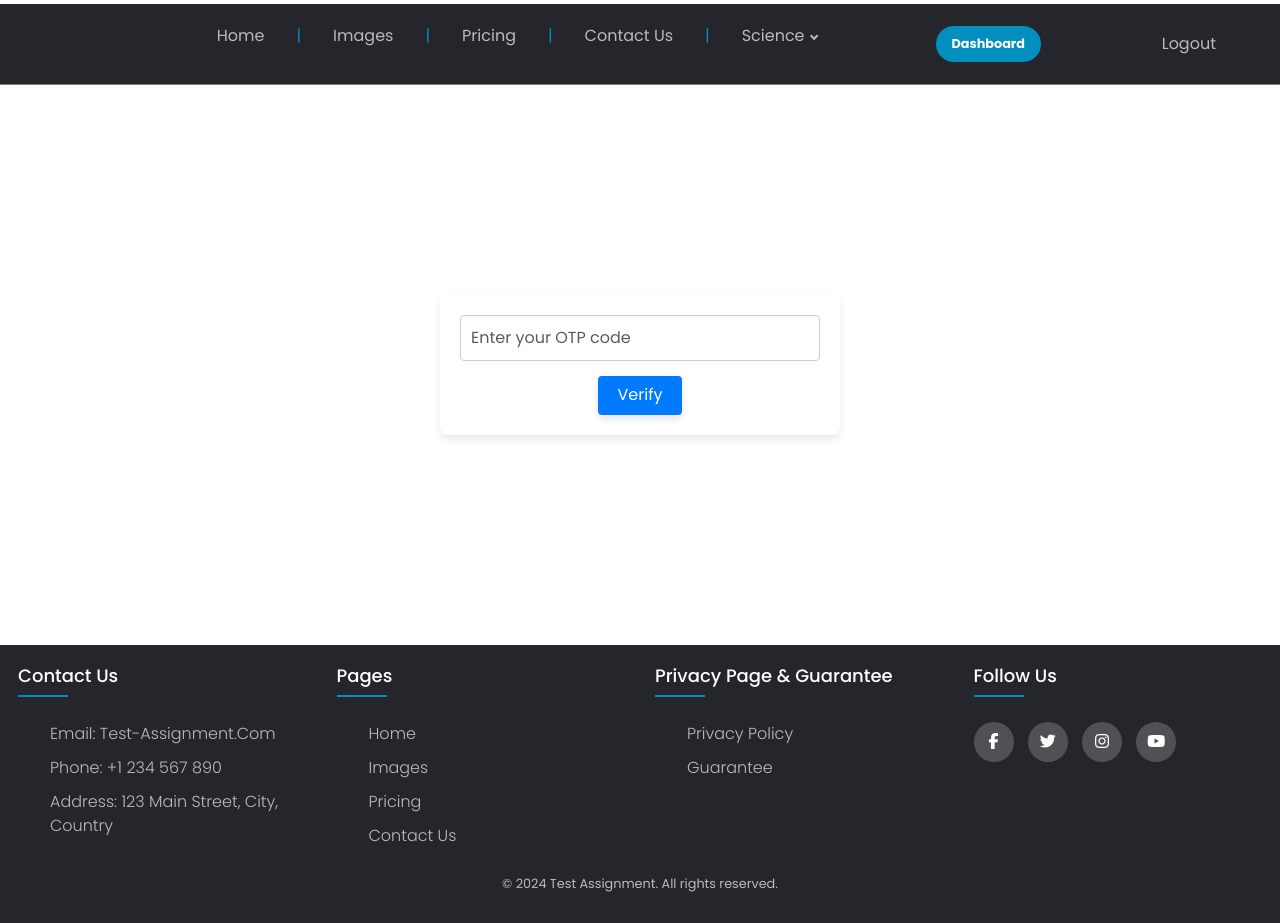
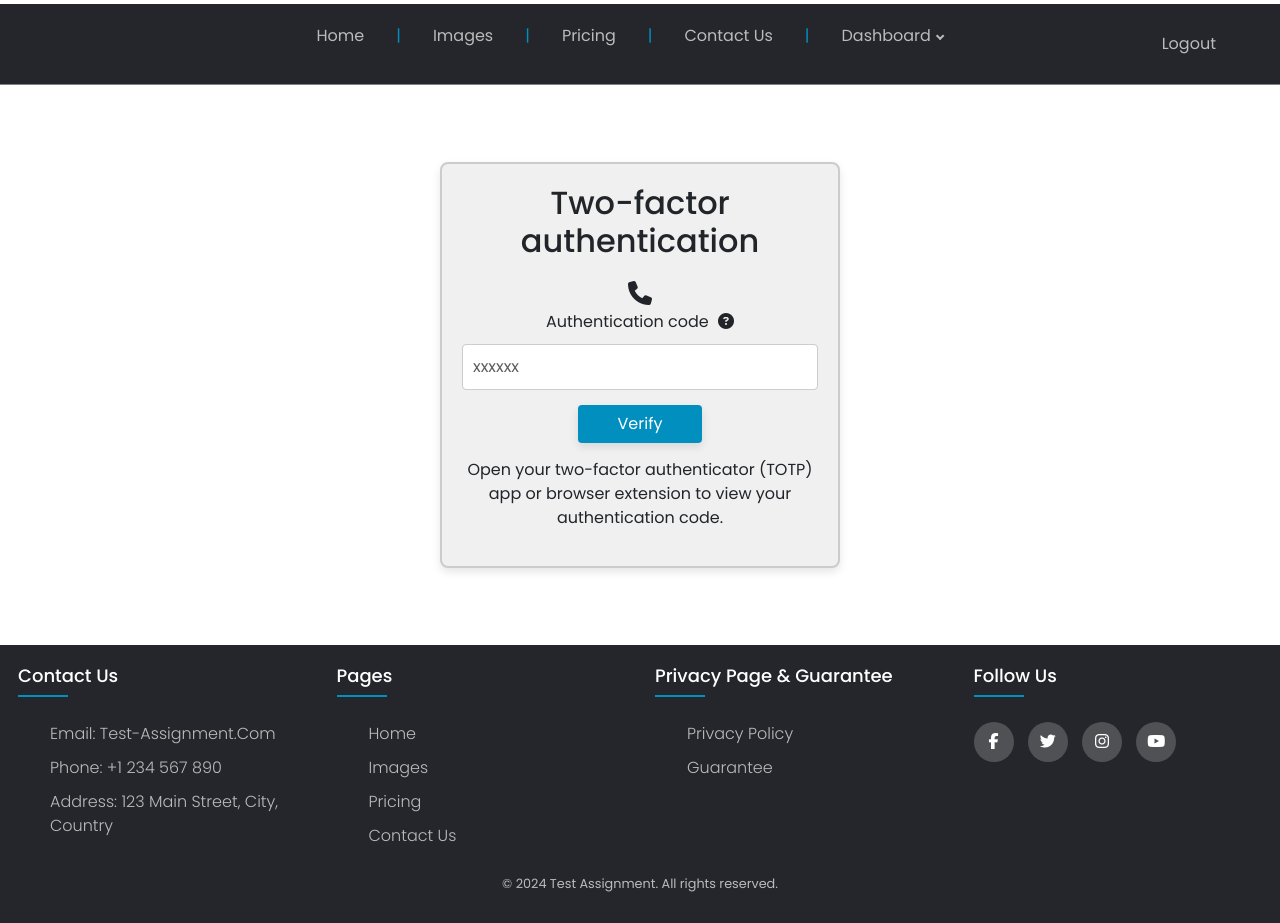
Before and after one commit to Sauberr/gallery, a Django app: page /account/verify_mfa/ in a window 1280 px wide. Run offline with Django 4.2, Linux system fonts and the light colour scheme; the visitor is signed in with stand-in values (Sample User, id 1); parts of the project's set-up code (start-up, migrations or seed data) failed here and were passed over; some libraries are stand-ins or nearby versions.

Commit message:
feat: Make more stunning opt_verify and navbar.

```diff
--- a/src/static/css/partials/navbar.css
+++ b/src/static/css/partials/navbar.css
@@ -234,8 +234,30 @@ header {
 .dropdown-content {
     display: none;
     position: absolute;
-    min-width: 160px;
+    width: 240px;
+    height: 100px;
     z-index: 1;
+    flex-direction: column;
+}
+
+.dropdown span {
+    color: #bbbbbb;
+}
+
+.dropdown span:hover {
+    color: #fff;
+}
+
+.dropdown-item {
+    display: flex;
+    justify-content: space-between;
+    align-items: center;
+    padding: 10px 0;
+    color: #fff;
+}
+
+.dropdown-item .arrow {
+    margin-left: auto;
 }
 
 .dropdown-content a:first-child {
@@ -307,7 +329,7 @@ header {
   pointer-events: auto;
 }
 
-.alert-success.show{
+.alert-success.show {
   animation: show_slide 1s ease forwards;
 }
 
--- a/src/templates/partials/navbar.html
+++ b/src/templates/partials/navbar.html
@@ -29,16 +29,17 @@
             <li><a href=""> Contact Us </a></li>
             <span>|</span>
             <li class="dropdown">
-            <a href="#"> Science <i class="dropdown-arrow down"></i></a>
+            {% if user.is_authenticated %}
+            <a href="{% url 'account:profile' %}"> Dashboard <i class="dropdown-arrow down"></i></a>
                 <div class="dropdown-content">
-                    <a href="#"><i class="fas fa-book"></i> Library </a>
-                    <a href="#"><i class="fas fa-newspaper"></i>  Publications </a>
-                    <a href="#"><i class="fas fa-flask"></i> Research </a>
+                    <a href="{% url 'account:profile' %}" class="dropdown-item"><i class="fa-solid fa-user"></i> <span>Edit Profile</span> <span class="arrow">&#10095;</span></a>
+                    {% if user.is_superuser or user.is_staff %}
+                    <a href="{% url 'admin:index' %}" class="dropdown-item"><i class="fa-solid fa-gear"></i> <span>Admin Panel</span> <span class="arrow">&#10095;</span></a>
+                    {% endif %}
+                    <a href="{% url 'account:logout' %}" class="dropdown-item"><i class="fa-solid fa-door-open"></i> <span>Logout</span> <span class="arrow">&#10095;</span></a>
                 </div>
             </li>
         </ul>
-        {% if user.is_authenticated %}
-        <a href="{% url 'account:profile' %}" class="action_btn"> Dashboard </a>
         <form id="logout-form" action="{% url 'account:logout' %}" method="POST" style="display: none;">
             {% csrf_token %}
         </form>
--- a/src/templates/registration/2FA/otp_verify.html
+++ b/src/templates/registration/2FA/otp_verify.html
@@ -10,13 +10,31 @@
         height: 70vh;
     }
     .form-container {
-        background-color: #fff;
+        background-color: #f0f0f0;
         padding: 20px;
         border-radius: 8px;
         box-shadow: 0 4px 8px rgba(0, 0, 0, 0.1);
         text-align: center;
         width: 100%;
         max-width: 400px;
+        border: 2px solid #ccc;
+    }
+    h2 {
+        margin-bottom: 20px;
+    }
+    .label-container {
+        display: flex;
+        flex-direction: column;
+        align-items: center;
+        margin-bottom: 10px;
+    }
+    .label-container i {
+        font-size: 24px;
+        margin-bottom: 5px;
+    }
+    .label-container .question-icon {
+        margin-left: 5px;
+        font-size: 16px;
     }
     .form-control {
         width: 100%;
@@ -26,21 +44,22 @@
         border-radius: 4px;
     }
     .btn-submit {
-        padding: 10px 20px;
-        background-color: #007bff;
+        padding: 10px 40px;
+        background-color: #008fbf;
         color: #fff;
         border: none;
         border-radius: 4px;
         cursor: pointer;
         box-shadow: 0 4px 8px rgba(0, 0, 0, 0.1);
+        margin-bottom: 15px;
     }
     .btn-submit:hover {
-        background-color: #0056b3;
+        background-color: #005a7f;
     }
 </style>
 {% endblock %}
 
-{% block title %} Otp Verify Account {% endblock %}
+{% block title %} Two-factor authentication {% endblock %}
 
 {% block content %}
 
@@ -48,14 +67,21 @@
 
 <div class="container-login">
     <div class="form-container">
+        <h2>Two-factor authentication</h2>
         <form method="POST" action="{% url 'account:verify_mfa' %}">
             {% csrf_token %}
+            <div class="label-container">
+                <i class="fa-solid fa-phone"></i>
+                <label for="otp_code">Authentication code <i class="fa-solid fa-circle-question question-icon"></i></label>
+            </div>
             <input type="text" id="otp_code" name="otp_code"
                    class="form-control" maxlength="6"
-                placeholder="Enter your OTP code" required>
+                   placeholder="xxxxxx" required
+                   onfocus="if(this.value=='xxxxxx') this.value='';">
             <input type="hidden" name="user_id" value="{{ user_id }}">
             <button class="btn-submit" type="submit">Verify</button>
         </form>
+        <p>Open your two-factor authenticator (TOTP) app or browser extension to view your authentication code.</p>
     </div>
 </div>
 
```
Lines whose indentation alone changed are shown as unchanged.
